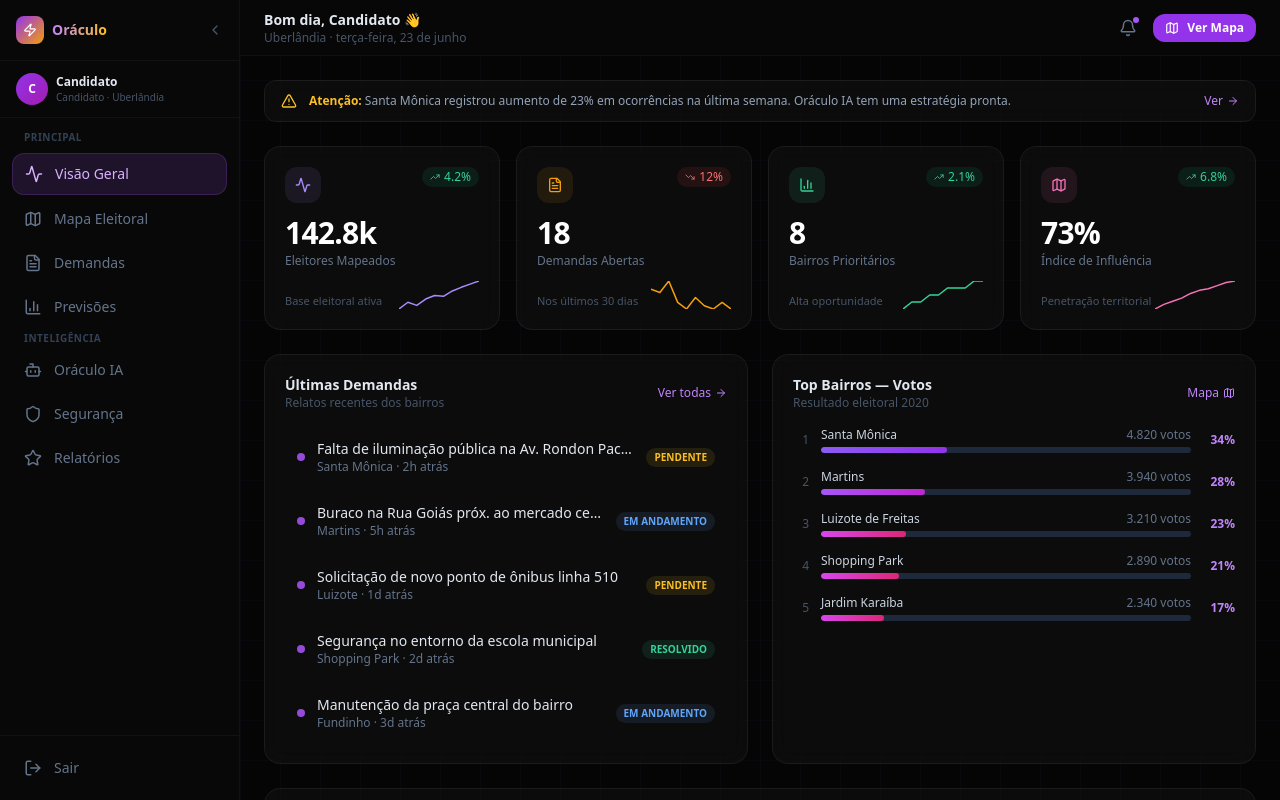
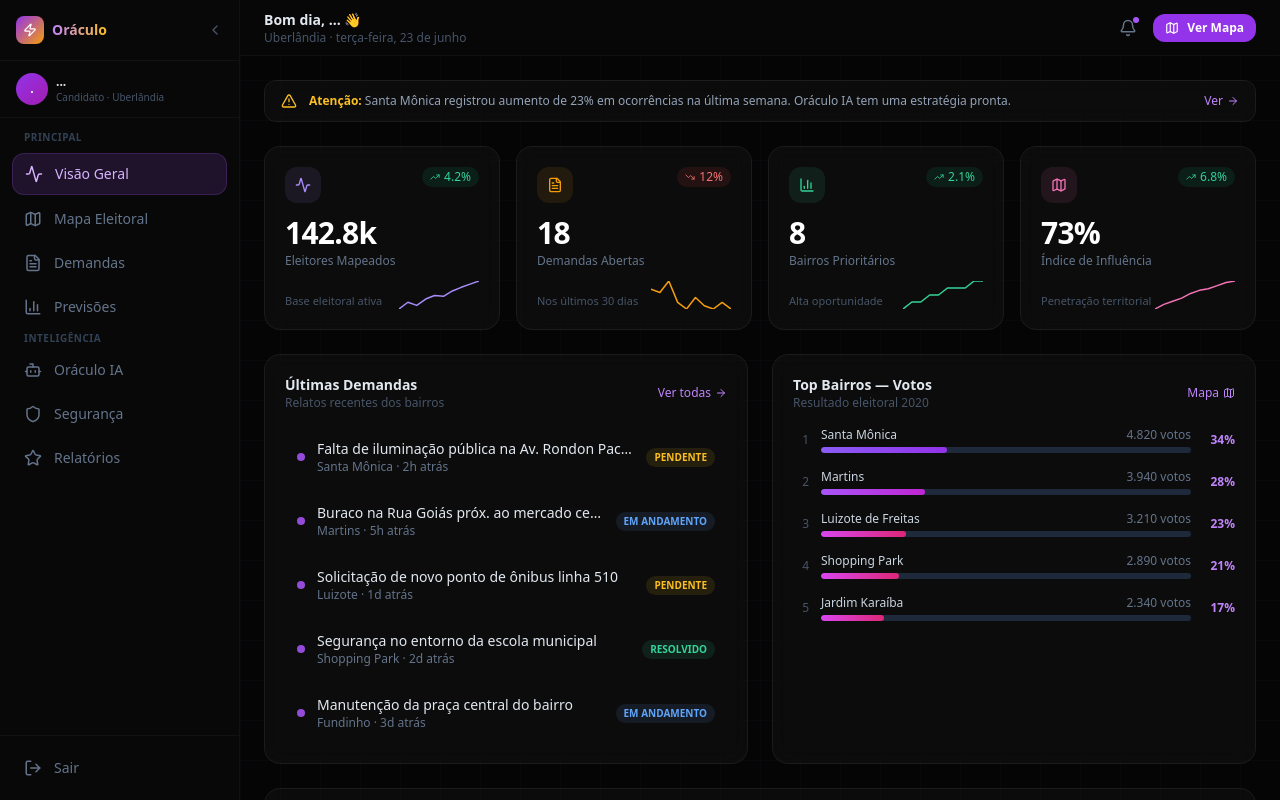
Before and after one commit to JoaoASE/gestao-mandato, a Next.js app: page / in a window 1280 px wide. Built offline with nearby package versions, Linux system fonts and the light colour scheme; no server answers.

Commit message:
fix: hydration error no layout — useEffect para nome do usuário e suppressHydrationWarning na data

```diff
--- a/app/(app)/layout.tsx
+++ b/app/(app)/layout.tsx
@@ -1,6 +1,6 @@
 'use client'
 
-import { useState } from 'react'
+import { useState, useEffect } from 'react'
 import { useRouter, usePathname } from 'next/navigation'
 import { useUser, useClerk } from '@clerk/nextjs'
 import {
@@ -40,12 +40,15 @@ export default function AppLayout({ children }: { children: React.ReactNode }) {
   const [collapsed, setCollapsed] = useState(false)
   const [mobileOpen, setMobileOpen] = useState(false)
 
-  const candidateName = user?.firstName || user?.fullName || 'Candidato'
+  const [candidateName, setCandidateName] = useState('...')
+  useEffect(() => {
+    if (user) setCandidateName(user.firstName || user.fullName || 'Candidato')
+  }, [user])
 
   const isDashboard = pathname?.includes('/dashboard')
 
   return (
-    <div className="flex h-screen w-full bg-[#050505] text-slate-200 overflow-hidden font-sans bg-grid">
+    <div className="flex h-screen w-full bg-[#050505] text-slate-200 overflow-hidden font-sans bg-grid" suppressHydrationWarning>
 
       {/* Mobile overlay */}
       {mobileOpen && (
@@ -168,8 +171,8 @@ export default function AppLayout({ children }: { children: React.ReactNode }) {
               <h1 className="text-sm font-semibold text-slate-200">
                 {isDashboard ? 'Mapa Eleitoral' : `Bom dia, ${candidateName} 👋`}
               </h1>
-              <p className="text-xs text-slate-600 hidden sm:block">
-                Uberlândia · {new Date().toLocaleDateString('pt-BR', { weekday: 'long', day: 'numeric', month: 'long' })}
+              <p className="text-xs text-slate-600 hidden sm:block" suppressHydrationWarning>
+                Uberlândia · {typeof window !== 'undefined' ? new Date().toLocaleDateString('pt-BR', { weekday: 'long', day: 'numeric', month: 'long' }) : ''}
               </p>
             </div>
           </div>
```
